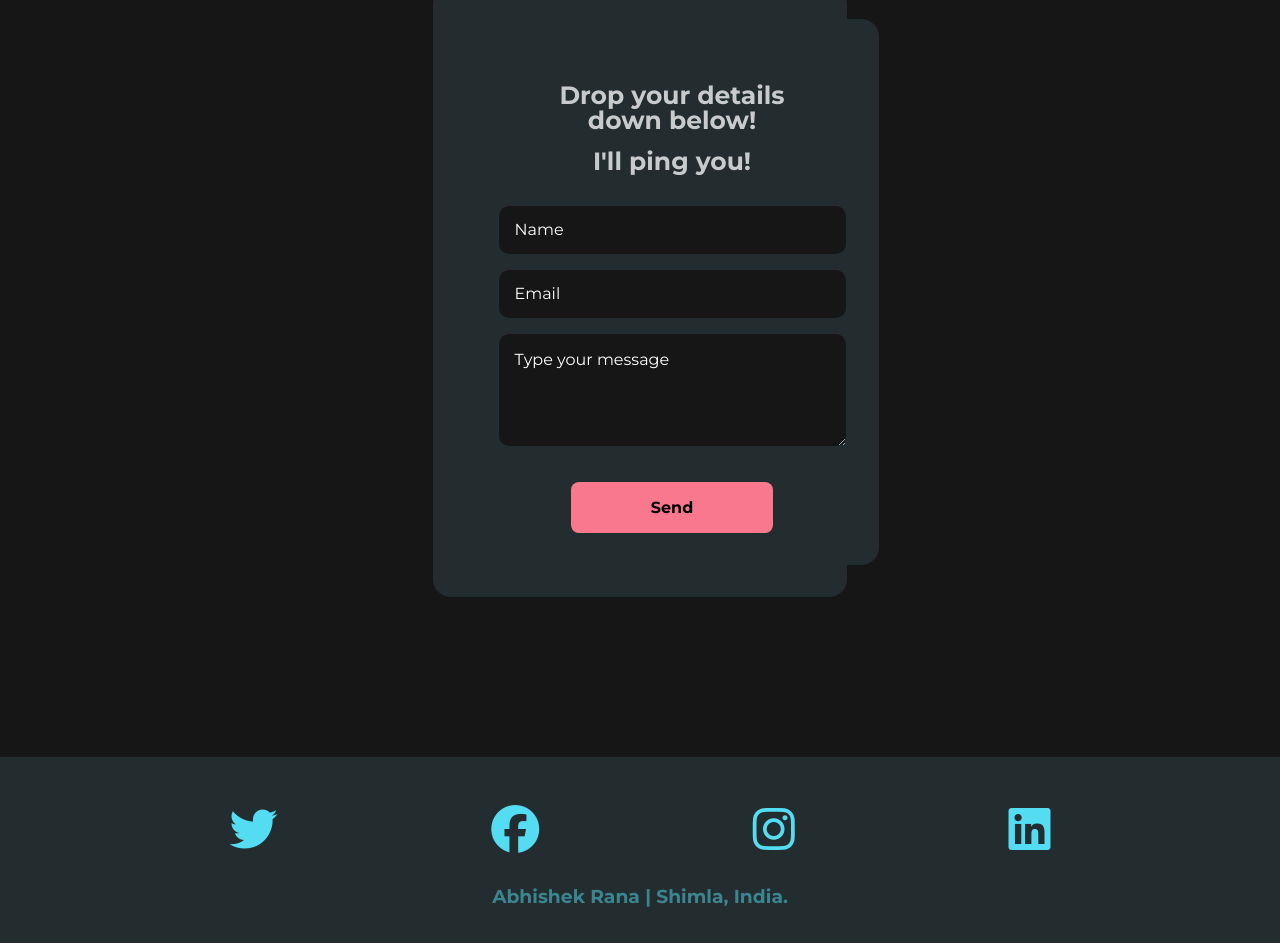
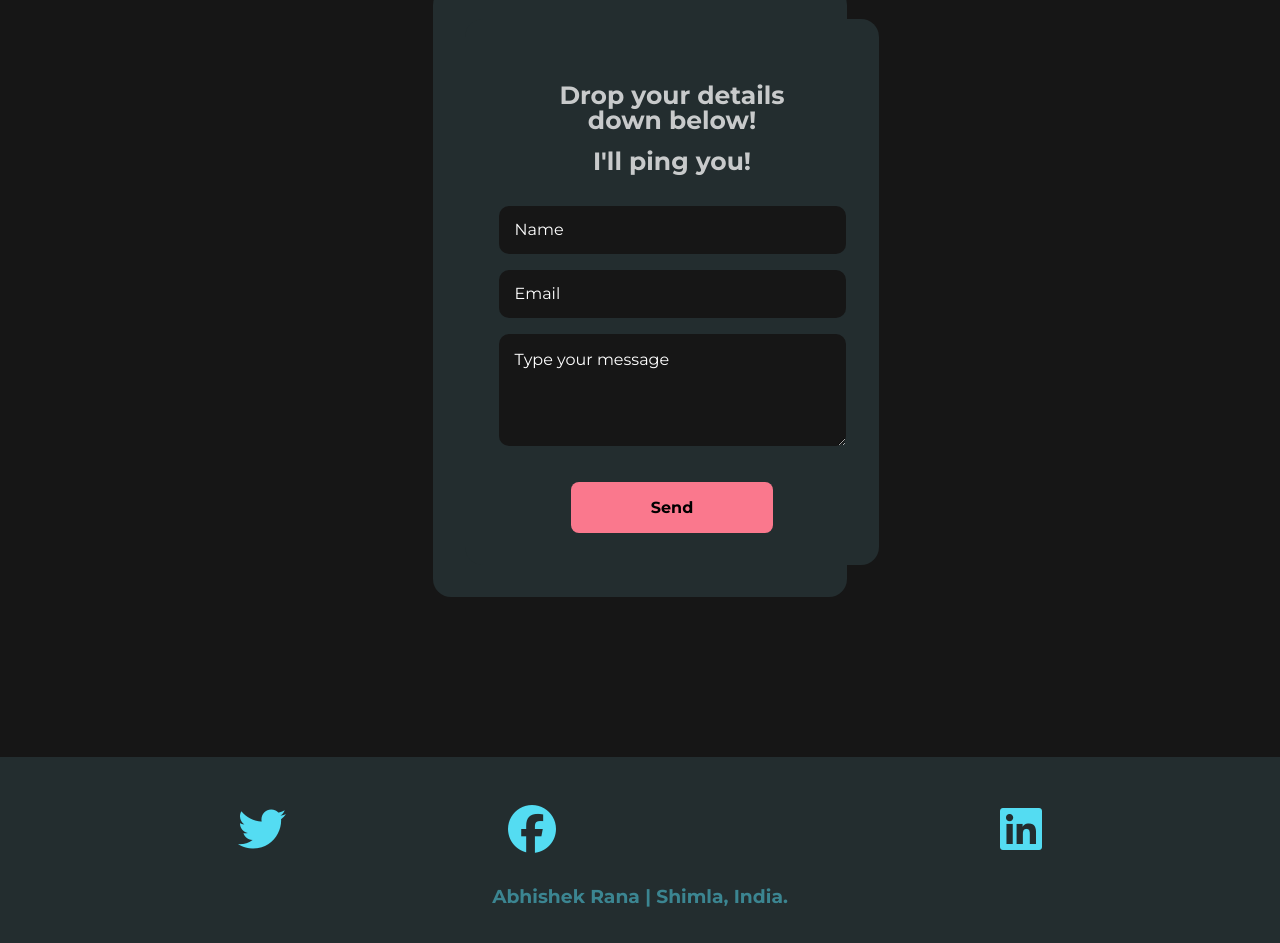
Before and after one commit to Abhishek-123-eng/portfolio_102, a plain HTML site: page index.html in a window 1280 px wide. Shown: the part 1898-2841 px from the top of the page. Drawn offline with nearby package versions, Linux system fonts and the light colour scheme; a script that the page names is missing.

Commit message:
Update index.html

```diff
--- a/index.html
+++ b/index.html
@@ -135,8 +135,8 @@ Puchho toh itna kehta hai... </p>
             <div class="footer">
                 <div class="icon"><a href="https://twitter.com/Abhishe83771245"><i class="fab fa-twitter fa-3x"></i></a></div>
                 <div class="icon"><a href="https://www.facebook.com/profile.php?id=100047105402552"><i class="fab fa-facebook fa-3x"></i></a></div>
-                <div class="icon"><a href="https://www.instagram.com/abhishek_rana6075/"><i class="fab fa-instagram fa-3x"></i></a></div>
-                <div class="icon"><a href="https://www.linkedin.com/in/abhishek-rana-94744b190/"><i class="fab fa-linkedin fa-3x"></i></a></div>
+                <div class="icon"><a href="https://www.instagram.com/abhishek_rana6075/"><script src="https://code.iconify.design/1/1.0.7/iconify.min.js"></script></a></div>
+                <div class="icon"><a href="https://www.codechef.com/users/rana_2000"><i class="fab fa-linkedin fa-3x"></i></a></div>
 
             </div>
             <div class="footer-text">
```
